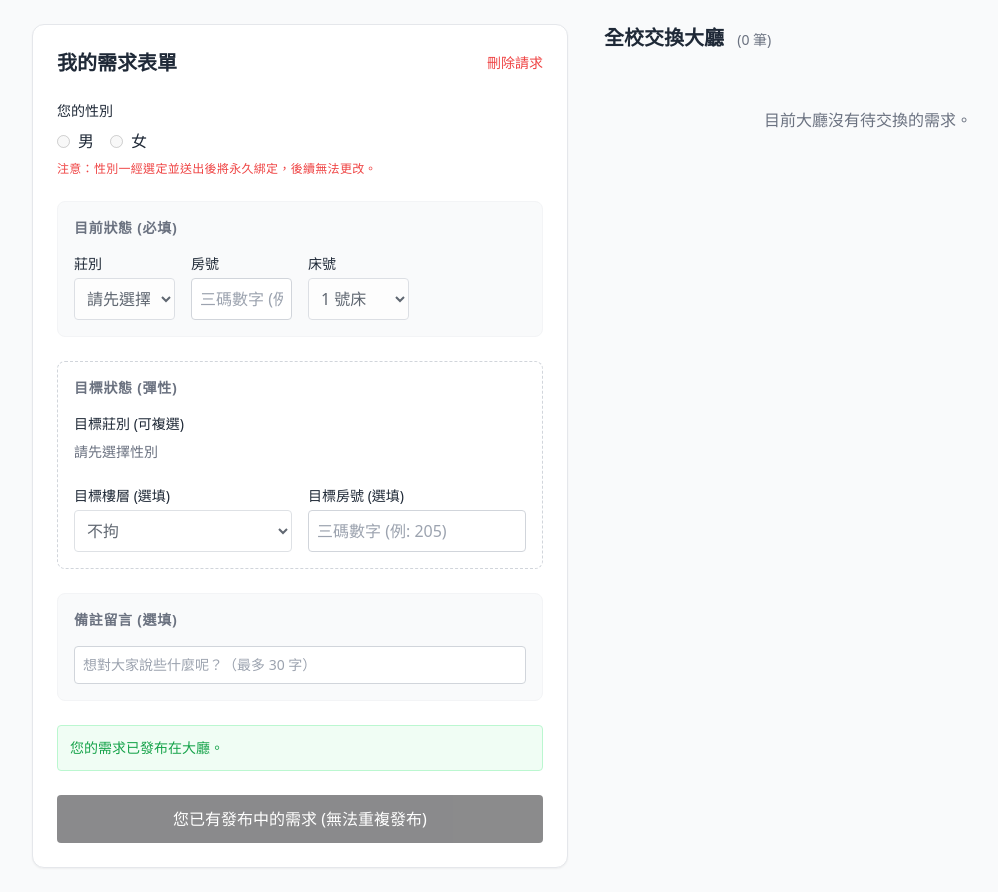
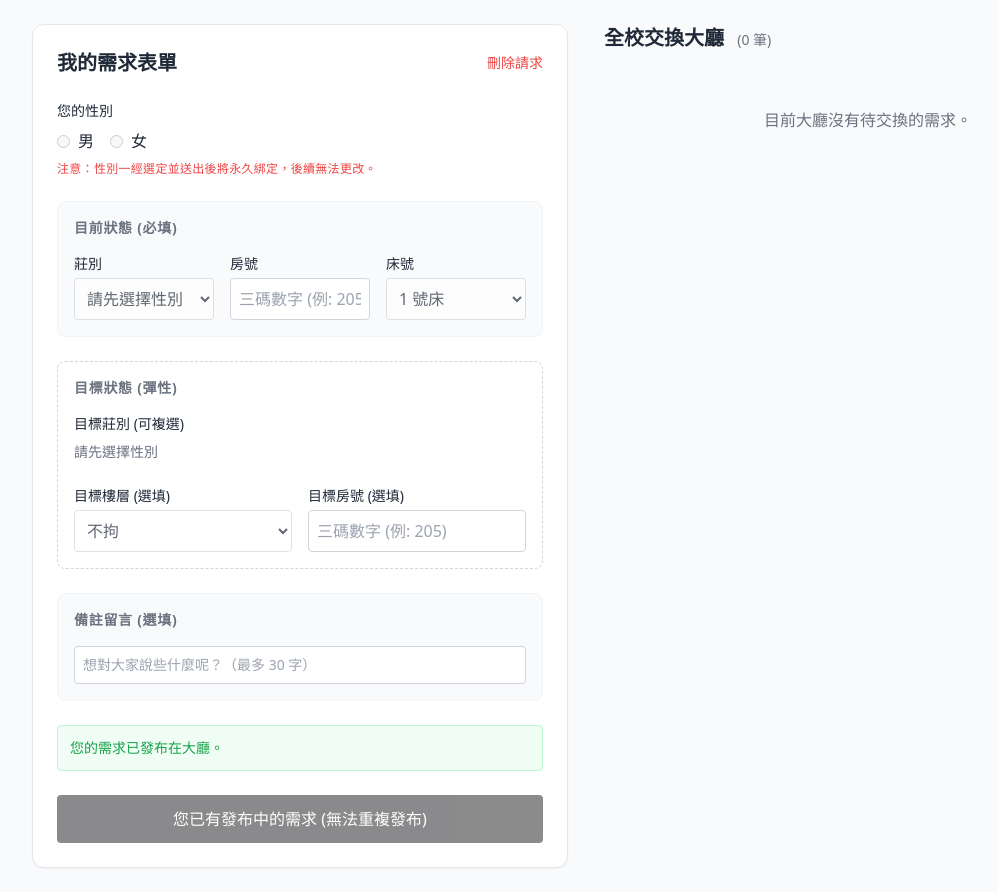
Before and after one commit to CHENG-SHANE/NDHU_dor, a FastAPI app: page / in a window 1280 px wide. Shown: the part 67-959 px from the top of the page, without its empty margins (56-1054 px from the left). Run offline with FastAPI, Linux system fonts and the light colour scheme; the visitor is signed in with stand-in values (Sample User, id 1); tables that the repository leaves empty hold one stand-in row (values such as "Sample post"); data that the repository does not hold is empty; some libraries are stand-ins or nearby versions.

Commit message:
優化網頁排版

```diff
--- a/templates/index.html
+++ b/templates/index.html
@@ -94,24 +94,24 @@
                         <div class="p-4 bg-gray-50 dark:bg-zinc-950 border border-gray-100 dark:border-zinc-800 rounded-lg space-y-4">
                             <h3 class="text-sm font-semibold text-gray-500 dark:text-zinc-400 uppercase tracking-wider">目前狀態 (必填)</h3>
 
-                            <div class="grid grid-cols-1 sm:grid-cols-4 gap-4">
-                                <div>
+                            <div class="flex flex-col sm:flex-row gap-4 w-full">
+                                <div class="flex-1">
                                     <label class="block text-sm font-medium mb-1">莊別</label>
                                     <select name="current_building" class="w-full p-2 border border-gray-300 dark:border-zinc-700 rounded bg-white dark:bg-zinc-900" required>
                                         <option value="">請先選擇性別</option>
                                     </select>
                                 </div>
-                                <div id="blockWrapper" class="hidden">
+                                <div id="blockWrapper" class="hidden flex-1">
                                     <label class="block text-sm font-medium mb-1">棟號</label>
                                     <select name="current_block" class="w-full p-2 border border-gray-300 dark:border-zinc-700 rounded bg-white dark:bg-zinc-900">
                                         <option value="">請選擇</option>
                                     </select>
                                 </div>
-                                <div>
+                                <div class="flex-1">
                                     <label class="block text-sm font-medium mb-1">房號</label>
                                     <input type="text" name="current_room" pattern="\d{3}" maxlength="3" oninput="this.value = this.value.replace(/[^0-9]/g, '');" placeholder="三碼數字 (例: 205)" class="w-full p-2 border border-gray-300 dark:border-zinc-700 rounded bg-white dark:bg-zinc-900" required>
                                 </div>
-                                <div id="bedWrapper">
+                                <div id="bedWrapper" class="flex-1">
                                     <label class="block text-sm font-medium mb-1">床號</label>
                                     <select name="current_bed" class="w-full p-2 border border-gray-300 dark:border-zinc-700 rounded bg-white dark:bg-zinc-900" required>
                                         <option value="1">1 號床</option>
```
